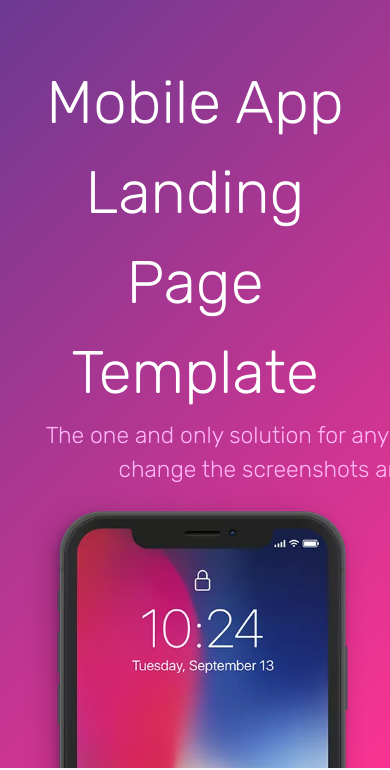
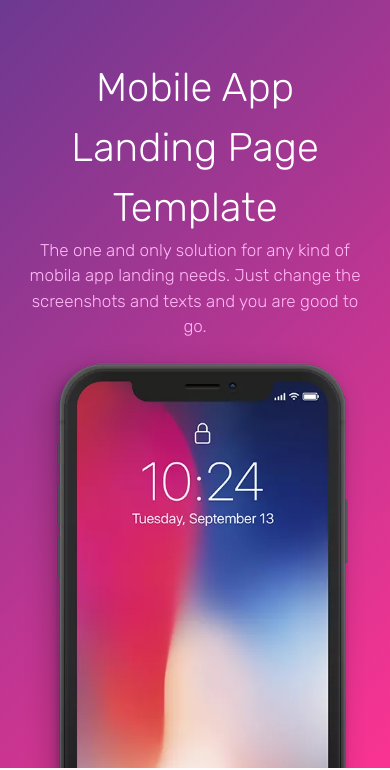
Before and after one commit to z3shan7/MobApp, a website: page index.html in a window 390 px wide. Shown: the part 76-846 px from the top of the page. Drawn offline with Linux system fonts and the light colour scheme.

Commit message:
hero section font size change

```diff
--- a/sass/hero-section.scss
+++ b/sass/hero-section.scss
@@ -17,7 +17,7 @@
     &__text {
         font-size: 23px;
         font-weight: 300;
-        width: 800px;
+        max-width: 800px;
         margin: auto;
         color: #FFb8f6;
     }
@@ -26,3 +26,26 @@
 
 
 }
+
+@media screen and (max-width:840px) {
+
+    .hero-section {
+
+        &__header {
+            font-size: 40px;
+
+        }
+
+        &__text {
+            font-size: 17px;
+            font-weight: 300;
+            // width: 800px;
+            margin: auto;
+            color: #FFb8f6;
+        }
+
+
+    }
+
+
+}
```
Also changed, not shown: style.css.
